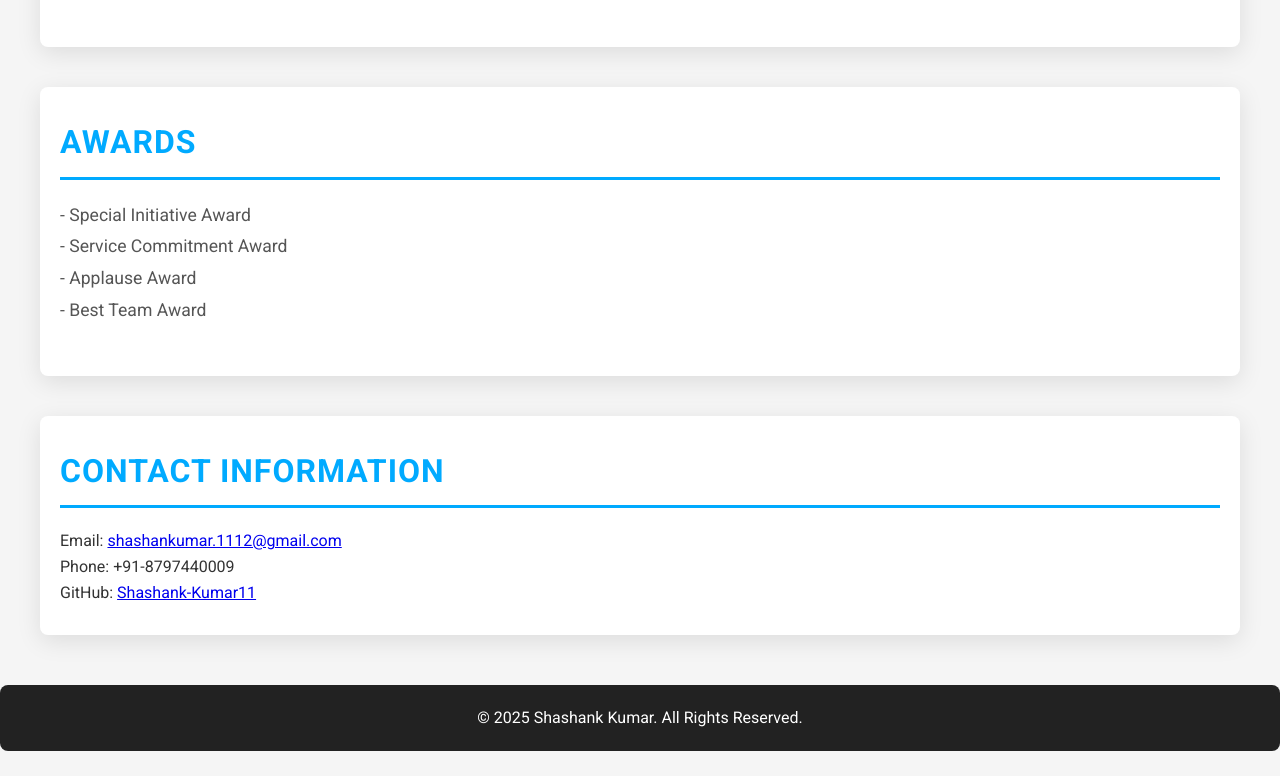
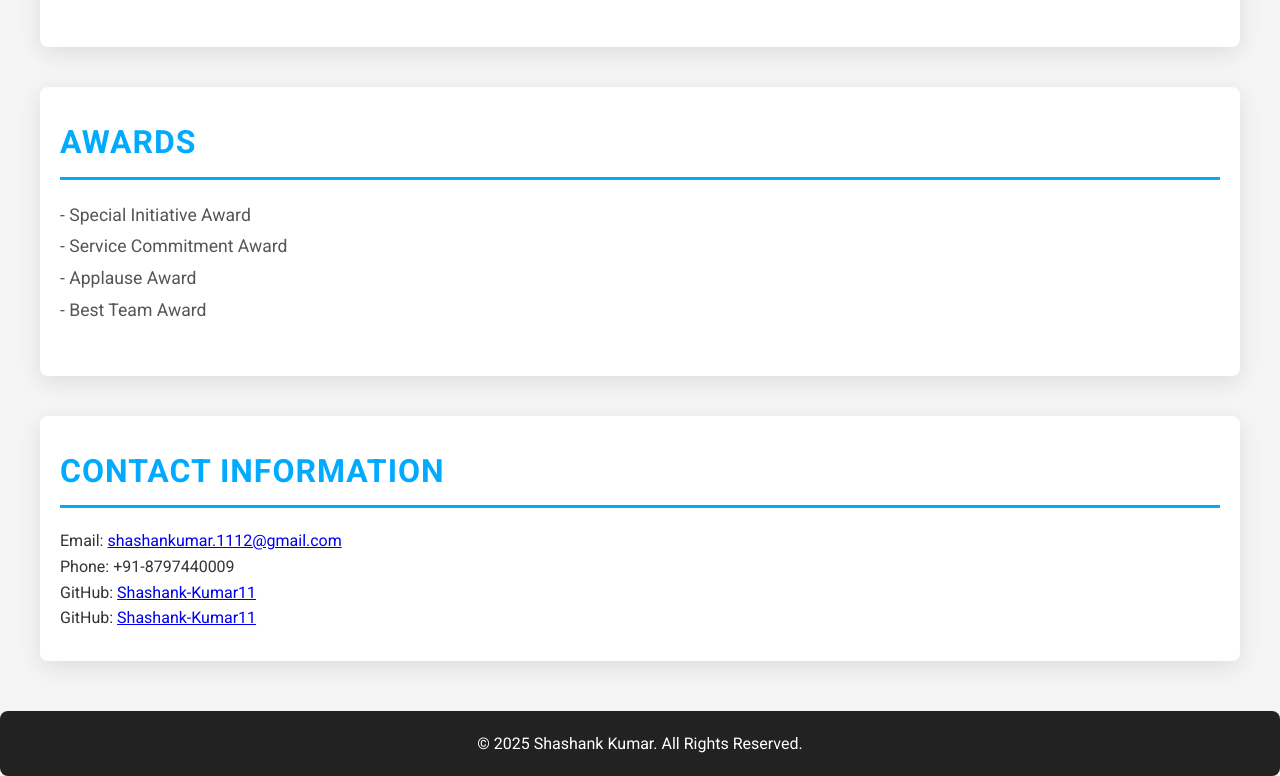
Before and after one commit to Shashank-Kumar11/shashank-portfolio, a plain HTML site: page index.html in a window 1280 px wide. Shown: the part 2057-2833 px from the top of the page. Before the commit the page ends 2808 px from the top, so only its background shows below. Drawn offline with Linux system fonts and the light colour scheme.

Commit message:
Update index.html

```diff
--- a/index.html
+++ b/index.html
@@ -116,6 +116,9 @@
     <div class="github">
         <p>GitHub: <a href="https://github.com/Shashank-Kumar11" target="_blank">Shashank-Kumar11</a></p>
     </div>
+    <div class="LinkedIn">
+        <p>GitHub: <a href="https://www.linkedin.com/in/shashank-kumar-36089a2aa/" target="_blank">Shashank-Kumar11</a></p>
+    </div>
 </section>
 
 <footer>
```
